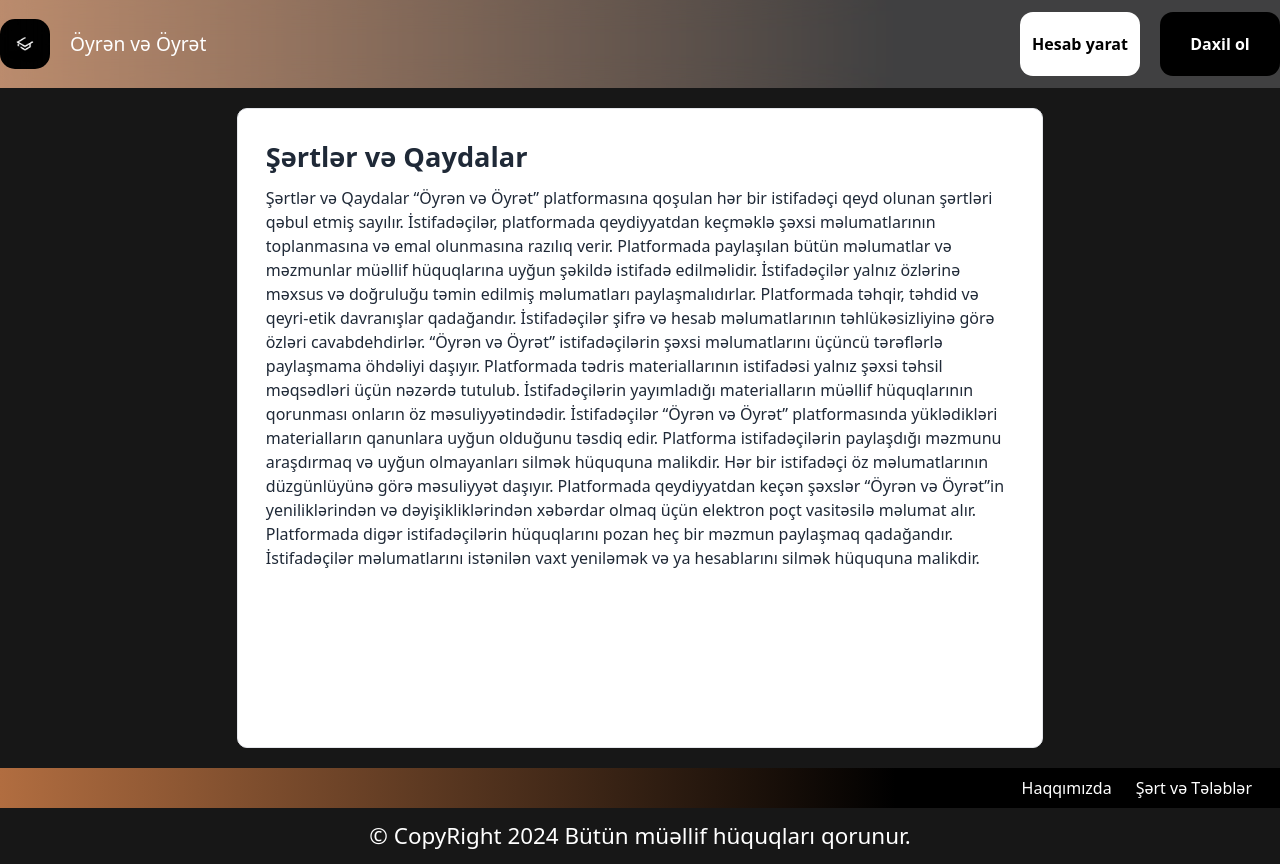
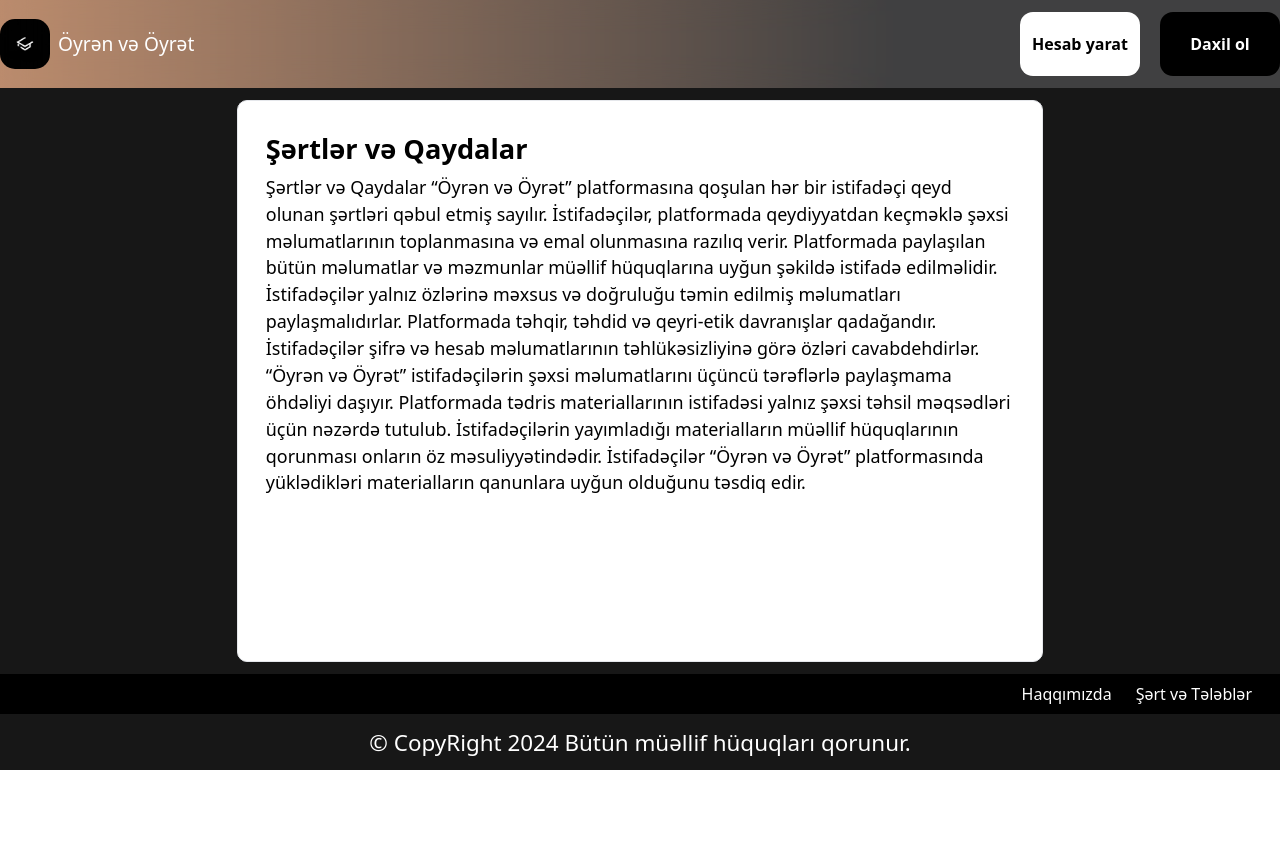
Before and after one commit to Nihat774/Oyren-ve-Oyret, a React (Vite) app: page /sertler in a window 1280 px wide. After the commit the page ends 800 px from the top, so only its background shows below. Built offline with nearby package versions, Linux system fonts and the light colour scheme.

Commit message:
03.11.24 added

```diff
--- a/src/Components/Layout/Footer/index.tsx
+++ b/src/Components/Layout/Footer/index.tsx
@@ -4,7 +4,7 @@ function Footer() {
   const {pathname} = useLocation()
   return (
     <>
-      <div className={`${(pathname == '/')?"bg-neutral-900":"bg-gradient-custom"} flex md:justify-end xs:justify-between gap-6  text-white  px-7 py-2`}>
+      <div className={`${(pathname == '/')?"bg-neutral-900":"bg-black"} flex md:justify-end xs:justify-between gap-6  text-white  px-7 py-2`}>
         <Link to={'/about'}>Haqqımızda</Link>
         <Link to={'/sertler'}>Şərt və Tələblər</Link>
       </div>
--- a/src/Components/Layout/Header/index.tsx
+++ b/src/Components/Layout/Header/index.tsx
@@ -9,13 +9,13 @@ function Header() {
  <header
   className={`${
     pathname !== "/"
-      ? "bg-gradient-custom relative z-10" // gradient fon
-      : "bg-neutral-900 relative z-10"
+      ? "bg-gradient-custom relative z-10"
+      : "bg-neutral-900 relative z-10 px-2"
   } sticky top-0 flex items-center`}
 >
   <div className={`${pathname != "/"?"flex":"hidden"} absolute inset-0 bg-zinc-300/30 backdrop-blur-lg`}></div>
   <div className="container mx-auto flex justify-between py-3 relative z-20">
-    <Link to={'/'} className="center-flex gap-5">
+    <Link to={'/'} className="center-flex gap-2">
       <img
         src={`${pathname === "/login" ? "/logo.jpg" : "/logo-dark.jpg"}`}
         className="size-[50px] rounded-[15px]"
@@ -33,7 +33,7 @@ function Header() {
           pathname === "/sertler"
             ? "hidden md:flex"
             : "flex"
-        } hover:bg-black hover:text-white h-max items-center justify-center md:h-[8vh] w-[120px] rounded-[13px] duration-500 font-semibold bg-white text-black`}
+        } hover:bg-black hover:text-white  bg-white text-black header-button `}
         onClick={() => loc("/register")}
       >
         Hesab yarat
@@ -41,7 +41,7 @@ function Header() {
       <button
         className={`${
           pathname === "/login" ? "hidden md:flex" : "flex"
-        } hover:bg-white font-bold hover:text-neutral-900 h-max items-center justify-center duration-500 md:h-[8vh] w-[120px] rounded-[13px] bg-black text-white`}
+        } hover:bg-white  hover:text-neutral-900  bg-black text-white header-button`}
         onClick={() => loc("/login")}
       >
         Daxil ol
--- a/src/index.css
+++ b/src/index.css
@@ -18,13 +18,26 @@
     @apply flex justify-center items-center
   }
   .class-input{
-    @apply w-full py-3 px-4 text-[1.3rem] rounded-[15px]
+    @apply w-full py-3 px-4 text-[1.3rem] rounded-[15px]  outline-1 outline-black
   }
+
   .error-message{
    @apply p-2 text-red-500 font-semibold
+  }
+  .form-button{
+    @apply rounded-[10px] py-3 w-[120px] bg-black text-white duration-500 hover:bg-white hover:text-black hover:border-black hover:font-semibold
   }
   body{
     @apply bg-neutral-900
   }
+  .footer-page{
+    @apply border w-[90%] h-[80%]  bg-white p-7 rounded-[10px] text-black
+  }
+  .footer-container{
+    @apply md:container md:mx-auto  center-flex flex-col h-fit w-full md:w-[80vw] lg:w-[70vw] py-3 text-black
+  }
+  .header-button{
+    @apply h-max items-center justify-center duration-500 md:h-[8vh] w-[120px] rounded-[13px] py-2 md:py-0 font-semibold
+  }
 
 }
--- a/src/pages/CreateAccount/index.tsx
+++ b/src/pages/CreateAccount/index.tsx
@@ -13,7 +13,7 @@ function SignPage() {
         <SignForm />
       </div>
       {/* phone */}
-      <div className="xs:flex md:hidden bg-Respons-costum h-[81vh] justify-center items-center">
+      <div className="xs:flex md:hidden bg-Respons-costum h-[74.2vh] justify-center items-center">
         <SignForm />
       </div>
     </>
--- a/src/pages/HomePage/index.tsx
+++ b/src/pages/HomePage/index.tsx
@@ -5,7 +5,7 @@ function HomePage() {
   return (
     <>
       <div>
-        <div className="container mx-auto">
+        <div className="container mx-auto md:min-h-[90vh] ">
           <div className="py-7 ">
             <p className="text-white p-3 text-[1.4rem]">Hamısı</p>
             <div></div>
@@ -17,7 +17,7 @@ function HomePage() {
                 Anonim paylaşımlar
               </button>
             </div>
-            <section className="grid lg:grid-cols-3 md:grid-cols-2 grid-cols-1 ">
+            <section className="grid lg:grid-cols-3 md:grid-cols-2 grid-cols-1 xs:place-items-center md:place-items-start">
               <Blogs/>
 
             </section>
--- a/src/pages/LoginPage/index.tsx
+++ b/src/pages/LoginPage/index.tsx
@@ -4,7 +4,7 @@ function LoginPage() {
   return (
     <>
     {/* Desktop */}
-      <div className="bg-gradient-custom  justify-evenly items-center py-4 xs:hidden md:flex">
+      <div className="bg-gradient-custom  justify-evenly items-center py-4 xs:hidden md:flex ">
         <div className="text-white flex flex-col">
           <p className=" text-[3rem] font-semibold">Öyrən və Öyrət</p>
           <p className="text-[1.8rem]">platformasına</p>
@@ -13,7 +13,7 @@ function LoginPage() {
         <LoginForm />
       </div>
       {/* phone */}
-      <div className="xs:flex md:hidden bg-Respons-costum h-[81vh] justify-center items-center">
+      <div className="xs:flex md:hidden bg-Respons-costum h-[74.2vh] justify-center items-center">
         <LoginForm />
       </div>
     </>
--- a/src/pages/Regular/index.tsx
+++ b/src/pages/Regular/index.tsx
@@ -1,34 +1,29 @@
 function RegularPage() {
   return (
     <>
-
       <div className="bg-neutral-900">
-        <div className="md:container md:mx-auto  center-flex flex-col h-fit w-full md:w-[70vw] py-5">
-          <section className="border  w-[90%] min-h-[80vh] h-[90%] bg-white p-7 rounded-[10px]">
-            <p className="font-bold text-[1.7rem] pb-2">Şərtlər və Qaydalar</p>
-            Şərtlər və Qaydalar “Öyrən və Öyrət” platformasına qoşulan hər bir
-          istifadəçi qeyd olunan şərtləri qəbul etmiş sayılır. İstifadəçilər,
-          platformada qeydiyyatdan keçməklə şəxsi məlumatlarının toplanmasına və
-          emal olunmasına razılıq verir. Platformada paylaşılan bütün məlumatlar
-          və məzmunlar müəllif hüquqlarına uyğun şəkildə istifadə edilməlidir.
-          İstifadəçilər yalnız özlərinə məxsus və doğruluğu təmin edilmiş
-          məlumatları paylaşmalıdırlar. Platformada təhqir, təhdid və qeyri-etik
-          davranışlar qadağandır. İstifadəçilər şifrə və hesab məlumatlarının
-          təhlükəsizliyinə görə özləri cavabdehdirlər. “Öyrən və Öyrət”
-          istifadəçilərin şəxsi məlumatlarını üçüncü tərəflərlə paylaşmama
-          öhdəliyi daşıyır. Platformada tədris materiallarının istifadəsi yalnız
-          şəxsi təhsil məqsədləri üçün nəzərdə tutulub. İstifadəçilərin
-          yayımladığı materialların müəllif hüquqlarının qorunması onların öz
-          məsuliyyətindədir. İstifadəçilər “Öyrən və Öyrət” platformasında
-          yüklədikləri materialların qanunlara uyğun olduğunu təsdiq edir.
-          Platforma istifadəçilərin paylaşdığı məzmunu araşdırmaq və uyğun
-          olmayanları silmək hüququna malikdir. Hər bir istifadəçi öz
-          məlumatlarının düzgünlüyünə görə məsuliyyət daşıyır. Platformada
-          qeydiyyatdan keçən şəxslər “Öyrən və Öyrət”in yeniliklərindən və
-          dəyişikliklərindən xəbərdar olmaq üçün elektron poçt vasitəsilə
-          məlumat alır. Platformada digər istifadəçilərin hüquqlarını pozan heç
-          bir məzmun paylaşmaq qadağandır. İstifadəçilər məlumatlarını istənilən
-          vaxt yeniləmək və ya hesablarını silmək hüququna malikdir.
+        <div className="footer-container">
+          <section className="footer-page min-h-[70.3vh]">
+            <p className="font-bold text-[1.7rem] pb-1">Şərtlər və Qaydalar</p>
+            <p className="text-[1.12rem]">
+              Şərtlər və Qaydalar “Öyrən və Öyrət” platformasına qoşulan hər bir
+              istifadəçi qeyd olunan şərtləri qəbul etmiş sayılır.
+              İstifadəçilər, platformada qeydiyyatdan keçməklə şəxsi
+              məlumatlarının toplanmasına və emal olunmasına razılıq verir.
+              Platformada paylaşılan bütün məlumatlar və məzmunlar müəllif
+              hüquqlarına uyğun şəkildə istifadə edilməlidir. İstifadəçilər
+              yalnız özlərinə məxsus və doğruluğu təmin edilmiş məlumatları
+              paylaşmalıdırlar. Platformada təhqir, təhdid və qeyri-etik
+              davranışlar qadağandır. İstifadəçilər şifrə və hesab
+              məlumatlarının təhlükəsizliyinə görə özləri cavabdehdirlər. “Öyrən
+              və Öyrət” istifadəçilərin şəxsi məlumatlarını üçüncü tərəflərlə
+              paylaşmama öhdəliyi daşıyır. Platformada tədris materiallarının
+              istifadəsi yalnız şəxsi təhsil məqsədləri üçün nəzərdə tutulub.
+              İstifadəçilərin yayımladığı materialların müəllif hüquqlarının
+              qorunması onların öz məsuliyyətindədir. İstifadəçilər “Öyrən və
+              Öyrət” platformasında yüklədikləri materialların qanunlara uyğun
+              olduğunu təsdiq edir.
+            </p>
           </section>
         </div>
       </div>
--- a/src/ui/Loader/index.tsx
+++ b/src/ui/Loader/index.tsx
@@ -1,7 +1,7 @@
 function Loader() {
   return (
     <>
-      <div className="center-flex h-[80vh]">
+      <div className="center-flex h-[80vh] text-white">
         <span className="loading loading-dots loading-lg"></span>
       </div>
     </>
--- a/src/ui/LoginForm/index.tsx
+++ b/src/ui/LoginForm/index.tsx
@@ -42,7 +42,7 @@ function LoginForm() {
             </label>
             <button
               type="submit"
-              className="rounded-[10px] py-3 w-[120px] bg-black text-white "
+              className="form-button "
             >
               Daxil ol
             </button>
```
Also changed, not shown: src/Components/Blogs.tsx (+5 -4 lines), src/pages/About/index.tsx (+7 -8 lines), src/ui/SignForm/index.tsx (+7 -7 lines), 2 other files (tests, documents, lock files or other folders).
